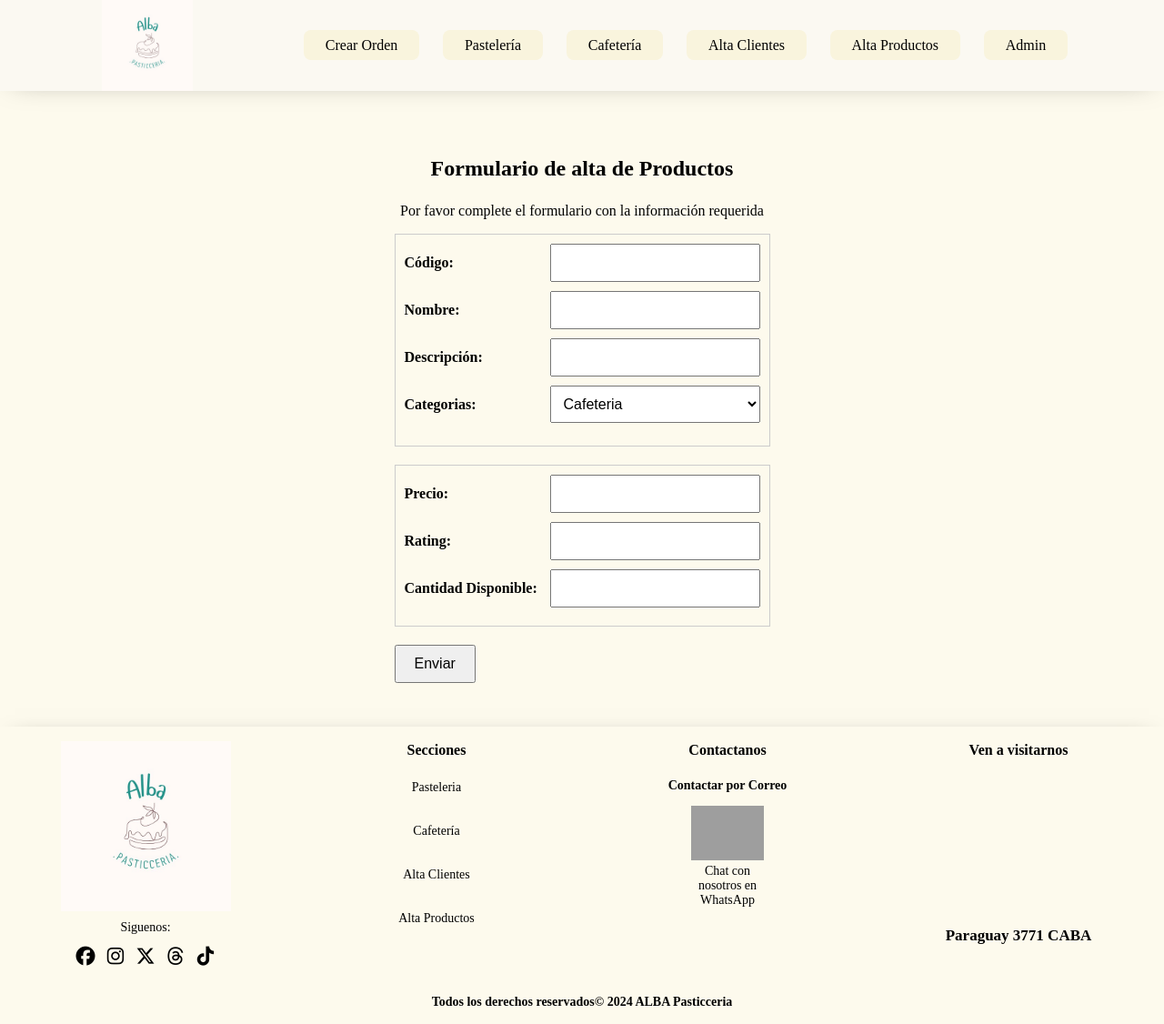
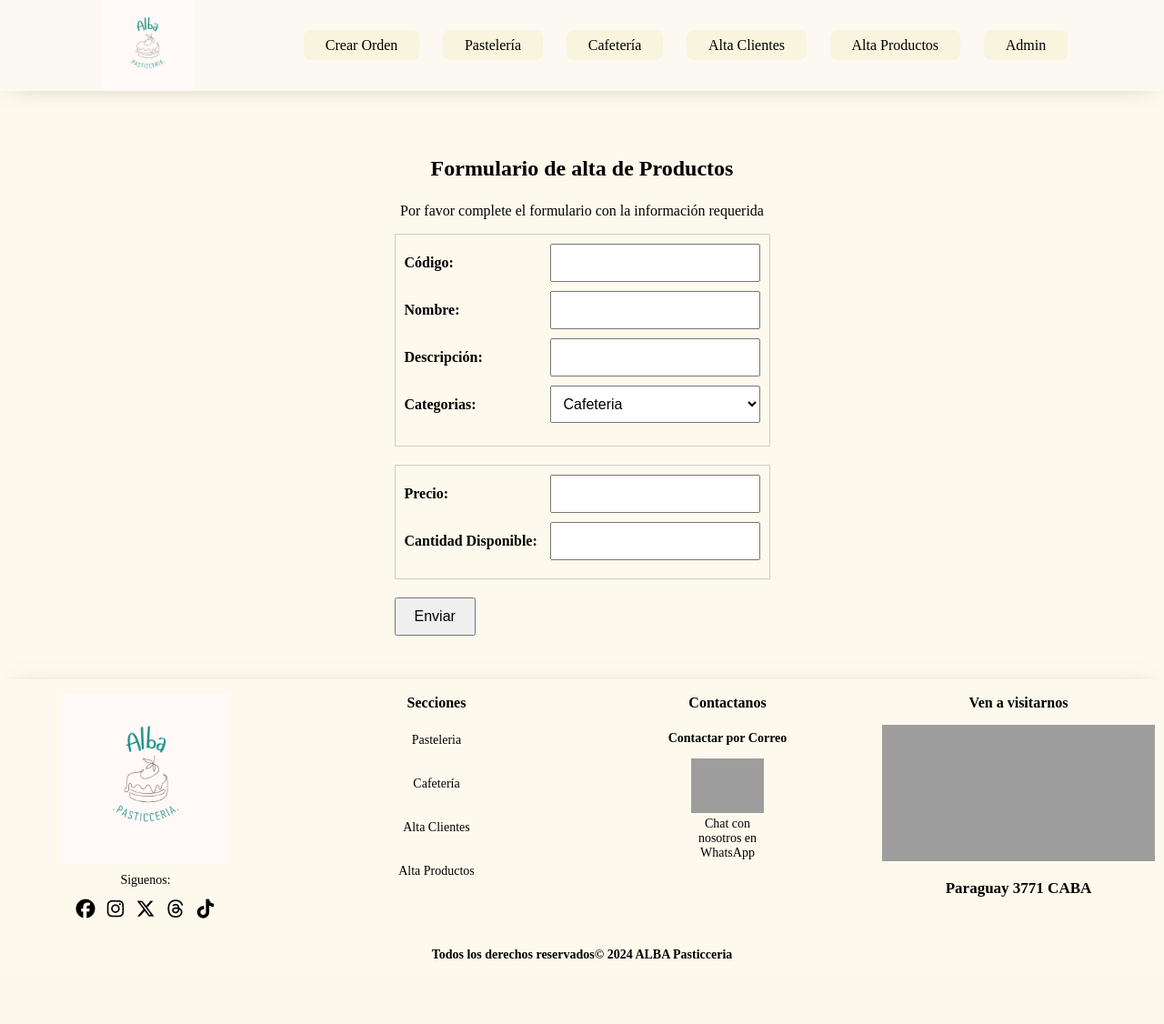
Before and after one commit to emantho/alba_pasticceria, a Django app: page /abmProductos in a window 1280 px wide. Shown: the whole page at 91% size. After the commit the page ends 1054 px from the top, so only its background shows below. Run offline with Django 5.2, Linux system fonts and the light colour scheme; some libraries are stand-ins or nearby versions; grey boxes are pictures that could not be loaded.

Commit message:
Rating de producto retirado - se eliminó de forms, models y html

```diff
--- a/Alba/pasticceria/forms.py
+++ b/Alba/pasticceria/forms.py
@@ -42,14 +42,13 @@ class AbmProductosForm(forms.Form):
     nombreProducto = forms.CharField(label='Nombre', required=True)
     descripcion = forms.CharField(label='Descripción', required=True)
 
-    listaCategorias = [(1,"Cafeteria"),(2,"Postres"),(3,"Tortas"),(4,"Bebidas Calientes"),(5,"Bebidas Frias"),(6,"Heladeria"),(7,"Otro")]
+    listaCategorias = [(1,"Cafeteria"),(2,"Postres"),(3,"Tortas"),(4,"Bebidas Calientes"),(5,"Bebidas Frias")]
     categorias = forms.CharField(label="Categorias", widget=forms.Select(choices=listaCategorias))
     precio = forms.IntegerField(label="Precio", required=True)
-    rating = forms.CharField(label="Rating",required=True)
     inventario = forms.IntegerField(
         label="Cantidad Disponible",
         required=True,
-        initial=1,  # Set the default value here
+        initial=1,  # default value in 1
     )
 
     def clean_nombreProducto(self):
@@ -66,7 +65,7 @@ class AbmProductosForm(forms.Form):
 
     def clean(self):
         cleaned_data = super().clean()
-        # Additional cleaning logic if needed
+        # añadir más validaciones según requiera
         return cleaned_data
 
 class OrdenForm(forms.ModelForm):
--- a/Alba/pasticceria/models.py
+++ b/Alba/pasticceria/models.py
@@ -62,10 +62,9 @@ class Vendedor(models.Model):
 class Producto(models.Model):
     codigo = models.IntegerField(verbose_name='Código', unique=True)
     nombre = models.CharField(verbose_name='Nombre', max_length=100)
-    descripcion = models.CharField(verbose_name='Descripción', max_length=100)
+    descripcion = models.CharField(verbose_name='Descripción', max_length=200)
     categorias = models.CharField(verbose_name='Categorías', max_length=100, unique=True)
     precio = models.IntegerField(verbose_name='Precio')
-    rating = models.CharField(verbose_name='Rating', max_length=100)
     inventario = models.IntegerField(verbose_name='Inventario')
 
     def __str__(self):
--- a/Alba/pasticceria/templates/pasticceria/abmProductos.html
+++ b/Alba/pasticceria/templates/pasticceria/abmProductos.html
@@ -35,9 +35,6 @@
             {{ form.precio.label_tag }} {{ form.precio }}
             </div>
             <div class="form-item">
-            {{ form.rating.label_tag }} {{ form.rating }}
-            </div>
-            <div class="form-item">
             {{ form.inventario.label_tag }} {{ form.inventario }}
             </div>
         </fieldset>
```
